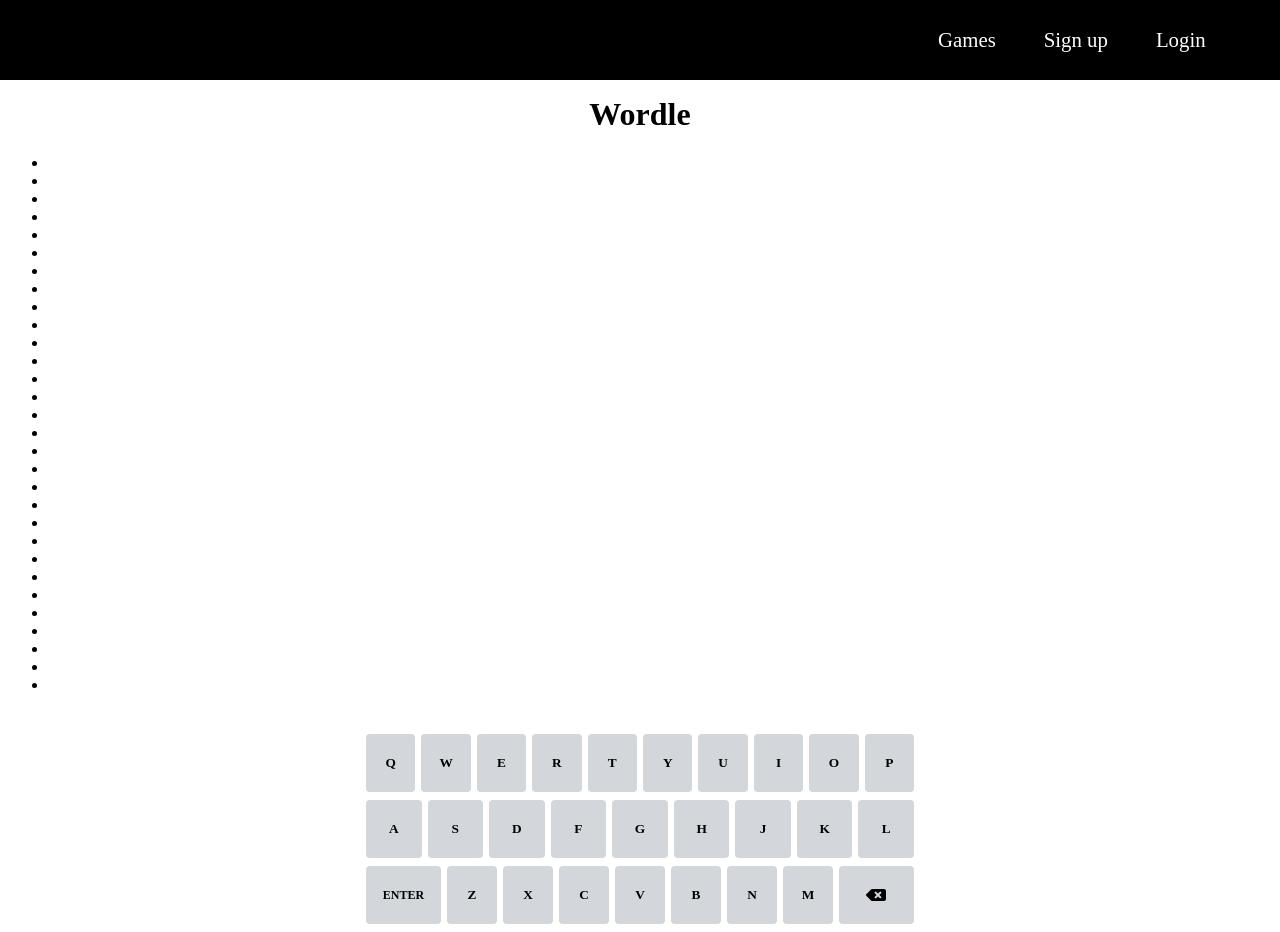
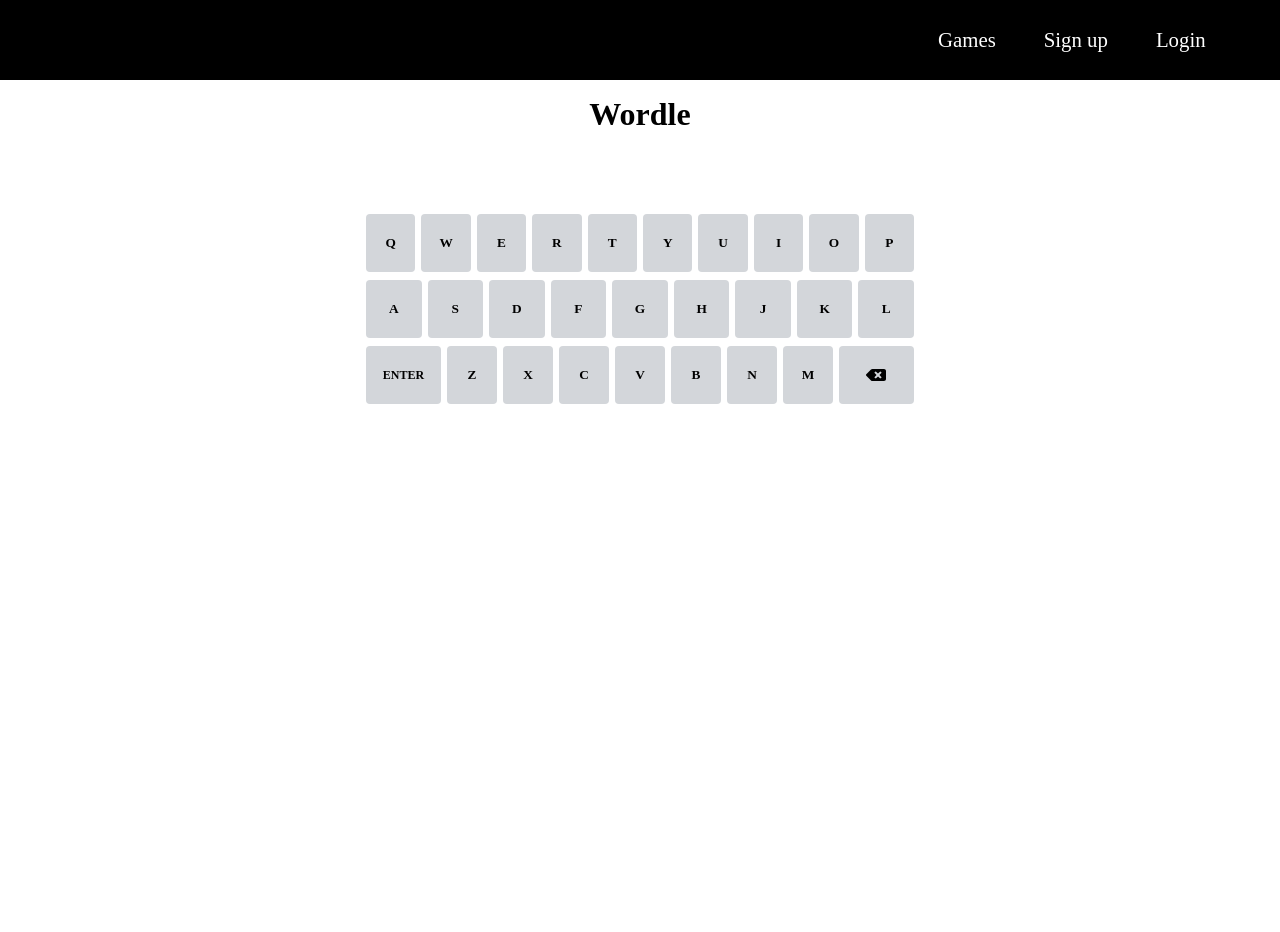
Before and after one commit to R41Ryan/TxtHub, a React (Create React App) app in the folder frontend/: page / in a window 1280 px wide. After the commit the page ends 800 px from the top, so only its background shows below. Built offline with nearby package versions, Linux system fonts and the light colour scheme; the HTML template or start-up script is replaced by a standard one.

Commit message:
Redoing board

```diff
--- a/frontend/src/components/Wordle.jsx
+++ b/frontend/src/components/Wordle.jsx
@@ -29,16 +29,9 @@
         <div>
             <h1 className="game-name" onClick={createSquares}>Wordle</h1>
 
-            {/*Real version creates game tiles and game rows to import and create this */}
-            <ul className="guesses">
-            {words.map(function(words){
-                        return <li className='letter'>
-
-
-                        </li>;
-
-                    })}
-            </ul>
+            <div id='board-container'>
+                <div id='board'/>
+            </div>
 
             <div id="keyboard">
 
```
